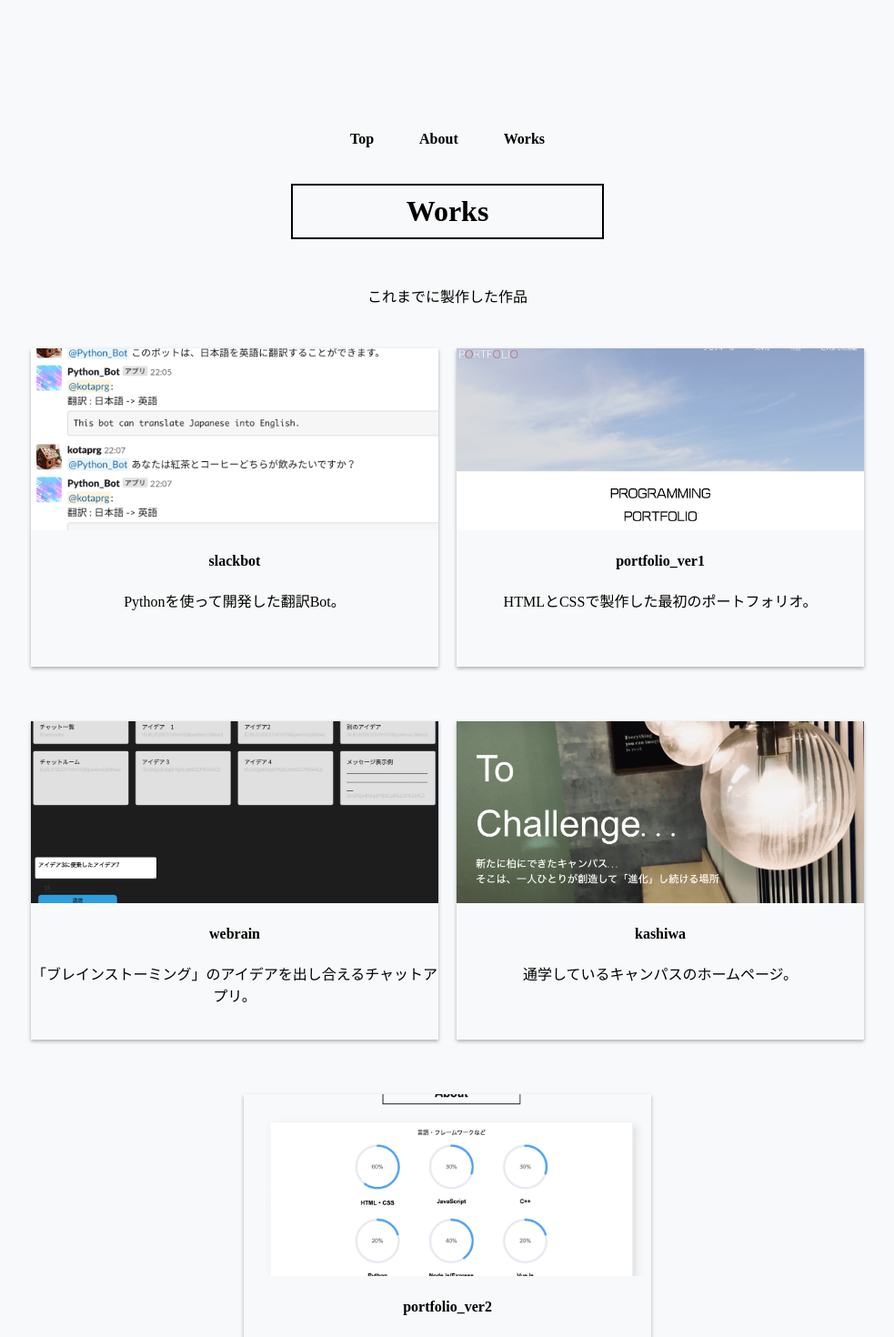
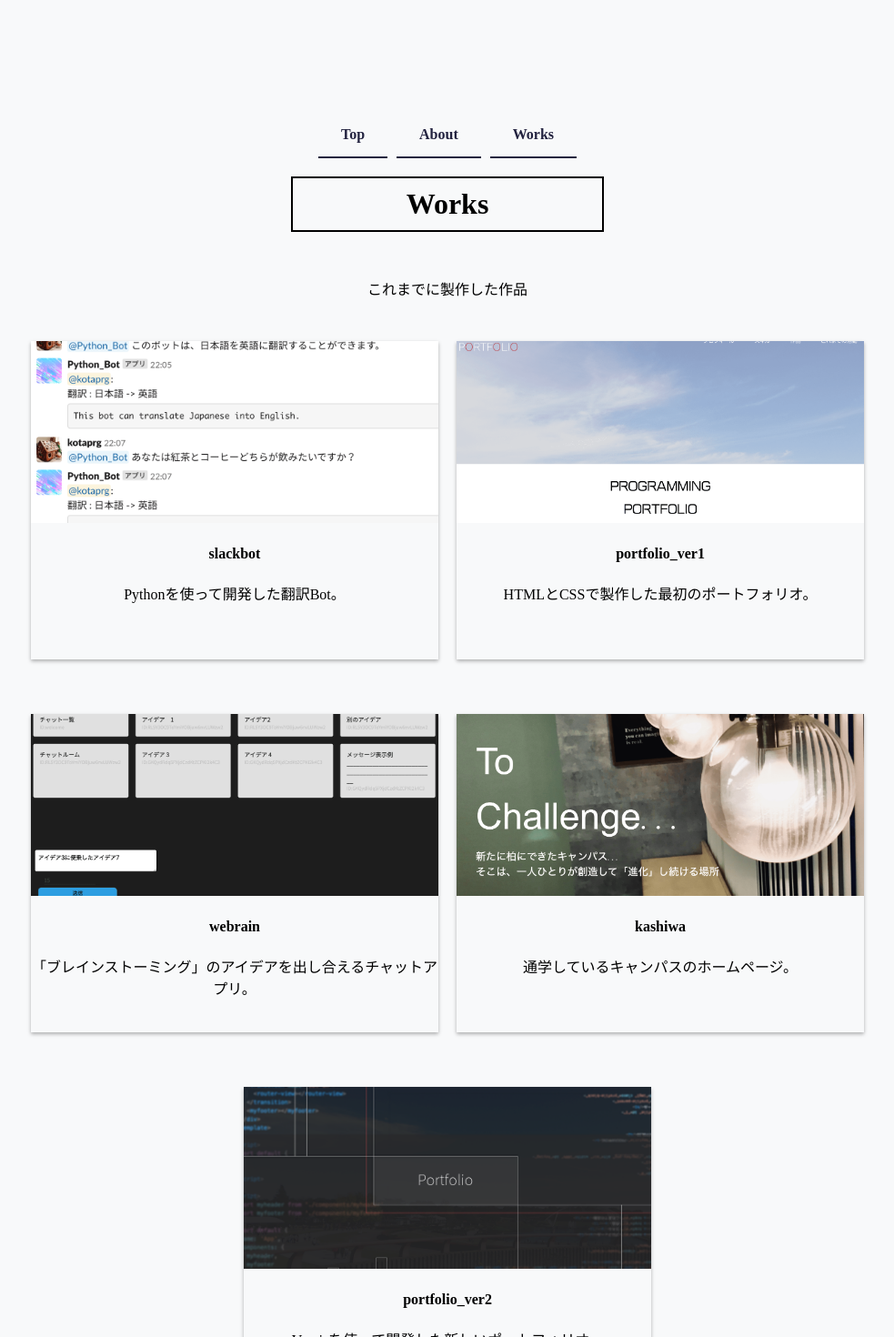
Before and after one commit to kotaok/first_vue, a Vue app: page /page3 in a window 1280 px wide. Shown: the part 480-1950 px from the top of the page at 91% size, without its empty margins (148-1131 px from the left). Built offline with nearby package versions, Linux system fonts and the light colour scheme.

Commit message:
アニメーションの適用、ナビゲーションの固定

```diff
--- a/src/App.vue
+++ b/src/App.vue
@@ -6,7 +6,9 @@
       <router-link to="/page2" class="navmenu">About</router-link>
       <router-link to="/page3" class="navmenu">Works</router-link>
     </div>
-    <router-view></router-view>
+    <transition mode="out-in">
+      <router-view></router-view>
+    </transition>
     <myfooter></myfooter>
   </div>
 </template>
@@ -50,18 +52,25 @@ export default {
 #nav {
   display: flex;
   justify-content: center;
+  position: sticky;
+  position: -webkit-sticky;
+  top: 0;
+  z-index: 10;
 }
 
 .navmenu {
   font-weight: bold;
-  padding: 20px;
+  padding: 15px 25px;
   margin: 0px 5px;
   text-decoration: none;
-  color: #000000;
+  color: #22223F;
+  border-bottom: solid 2px #22223F;
+  background-color: rgba(248, 249, 250, 0.733);
   transition: all 300ms ease;
 }
 
 .navmenu:hover {
+  border-bottom: solid 2px #15d636;
   -webkit-box-shadow: 1px 3px 5px rgba(0, 0, 0, 0.2);
   -moz-box-shadow: 1px 3px 5px rgba(0, 0, 0, 0.2);
   -ms-box-shadow: 1px 3px 5px rgba(0, 0, 0, 0.2);
@@ -73,4 +82,12 @@ body {
   background-color: #F8F9FA;
 }
 
+.v-enter-active, .v-leave-active {
+  transition: opacity .3s;
+}
+
+.v-enter, .v-leave-to {
+  opacity: 0;
+}
+
 </style>
--- a/src/components/page2.vue
+++ b/src/components/page2.vue
@@ -10,7 +10,6 @@
       <router-link to="/page3" class="jump">作品をみる</router-link>
       </div>
     <router-view></router-view>
-    <myfooter></myfooter>
     </div>
   </div>
 </template>
@@ -27,6 +26,22 @@ export default {
 </script>
 
 <style>
+
+@keyframes Anime {
+0% {
+    opacity: 0;
+    transform: translateX(50px);
+}
+100% {
+    opacity: 1;
+    transform: translateX(0);
+}
+}
+
+.title {
+  animation-name: Anime;
+  animation-duration: 1.5s;
+}
 
 .about-block {
   width: 70%;
--- a/src/components/works.vue
+++ b/src/components/works.vue
@@ -39,7 +39,7 @@ export default {
         { name: 'portfolio_ver1',path: '/img/kotaportfolio.png',text: 'HTMLとCSSで製作した最初のポートフォリオ。', lang: "主な使用言語/フレームワークなど: HTML・CSS、JavaScript"},
         { name: 'webrain',path: '/img/webrain.png',text: '「ブレインストーミング」のアイデアを出し合えるチャットアプリ。', lang: "主な使用言語/フレームワークなど:Node.js/Express、Firebase Authentication、Realtimedatabase"},
         { name: 'kashiwa',path: '/img/kashiwa.png',text: '通学しているキャンパスのホームページ。', lang: "主な使用言語/フレームワークなど:PHP"},
-        { name: 'portfolio_ver2',path: '/img/portfolio_2.png',text: 'Vue.jsを使って開発した新しいポートフォリオ。', lang: "主な使用言語/フレームワークなど:Vue.js"}
+        { name: 'portfolio_ver2',path: '/img/portfolio_image.png',text: 'Vue.jsを使って開発した新しいポートフォリオ。', lang: "主な使用言語/フレームワークなど:Vue.js"}
       ],
       dialogVisible: false,
       dialogname: "test",
```
Also changed, not shown: public/img/portfolio_2.png (deleted), public/img/portfolio_image.png (added).
